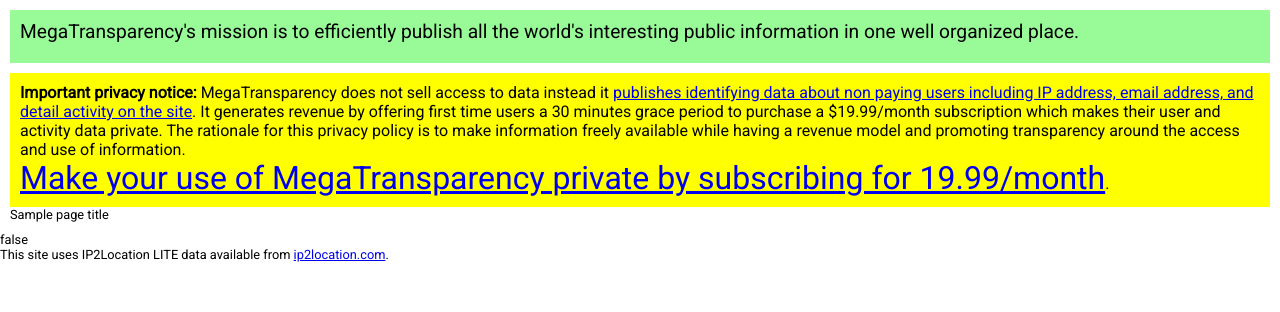
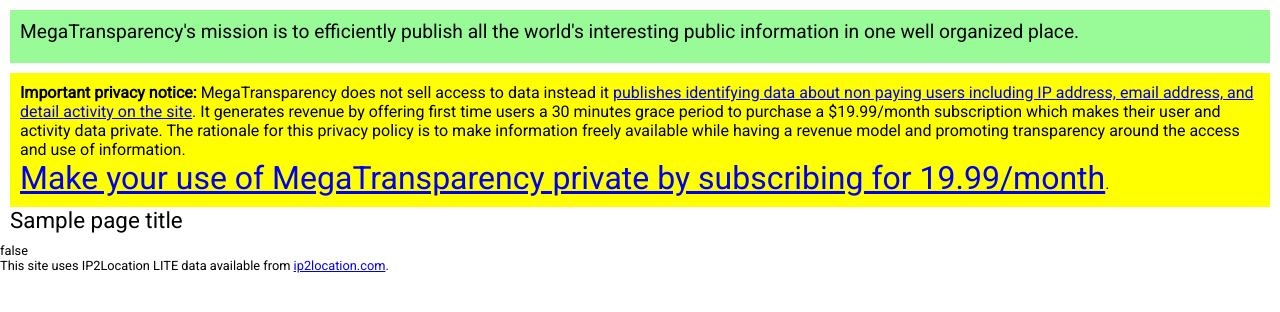
Before and after one commit to MegaTransparency/MegaTransparency, a Python web app: template templates/index.html in a window 1280 px wide. Shown: the part 61-373 px from the top of the page. Run offline with Jinja, Linux system fonts and the light colour scheme; the template is opened without the code that fills it: most values are stand-ins (such as "Sample title", 1, 10 or a date in 2020); some libraries are stand-ins or nearby versions.

Commit message:
start towards adding page titles and descriptions

```diff
--- a/static/css/main.css
+++ b/static/css/main.css
@@ -9,6 +9,9 @@
     font-family: 'Lora', serif;
     font-size:1.25em;
     display:inline;
+}
+h2 {
+    font-size:1.75em;
 }
 .free {
     color:green;
```
